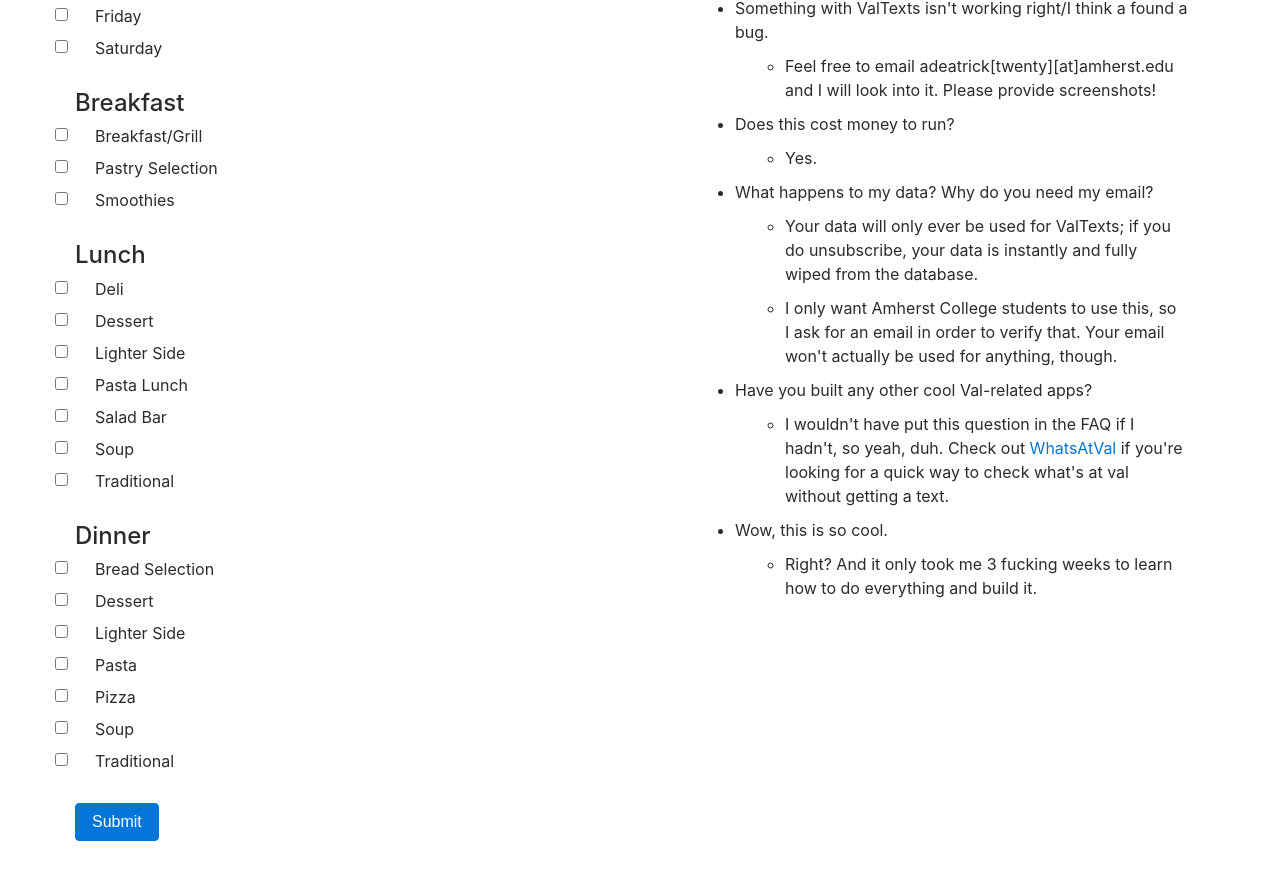
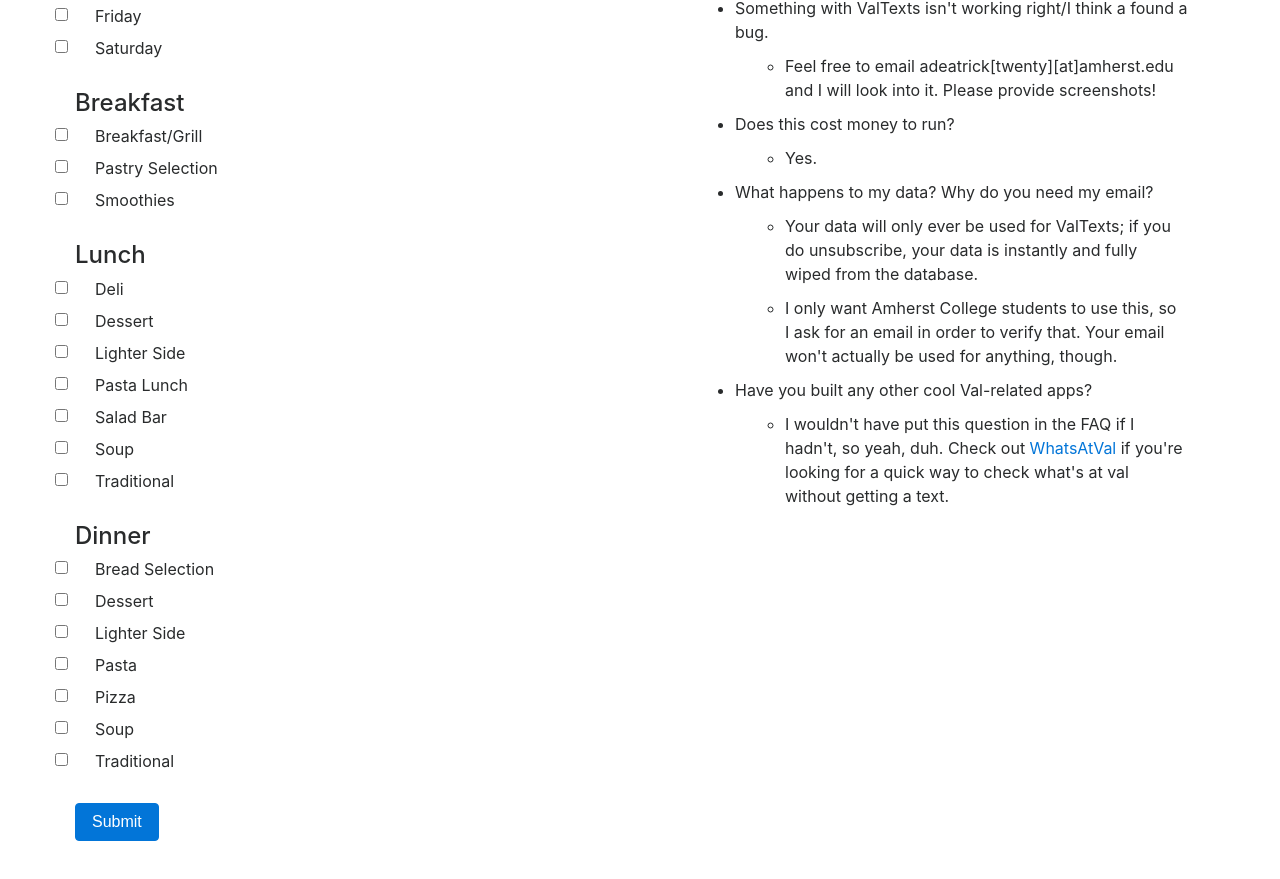
Before and after one commit to adeatrick/ValTexts, a website: page Frontend/index.html in a window 1280 px wide. Shown: the part 878-1757 px from the top of the page. Drawn offline with nearby package versions, Linux system fonts and the light colour scheme.

Commit message:
Fixed readme and added edited frontend

```diff
--- a/Frontend/index.html
+++ b/Frontend/index.html
@@ -311,11 +311,6 @@
               <li>I wouldn't have put this question in the FAQ if I hadn't, so yeah, duh. Check out <a href = "www.whatsatval.com">WhatsAtVal</a> if you're looking for a quick way to check what's at val without getting a text.</li>
             </ul>
           </li>
-          <li>Wow, this is so cool.
-            <ul>
-              <li>Right? And it only took me 3 fucking weeks to learn how to do everything and build it.</li>
-            </ul>
-          </li>
         </ul>
       </div>
     </div>
--- a/server.js
+++ b/server.js
@@ -58,7 +58,7 @@ app.get('/favicon.ico', function(req, res){
 //Maybe a "Next" that sends the next meal, whatever it is? Also "Tomorrow" etc etc.
 
 //Receives incoming sms's
-app.post('/api/sms', function(req, res){
+app.post('/api/incoming', function(req, res){
 
   let phone = req.body.From; //Format of '+11234567890', notably including the extra +1.
   let text = req.body.Body;
```
Also changed, not shown: README.md.
